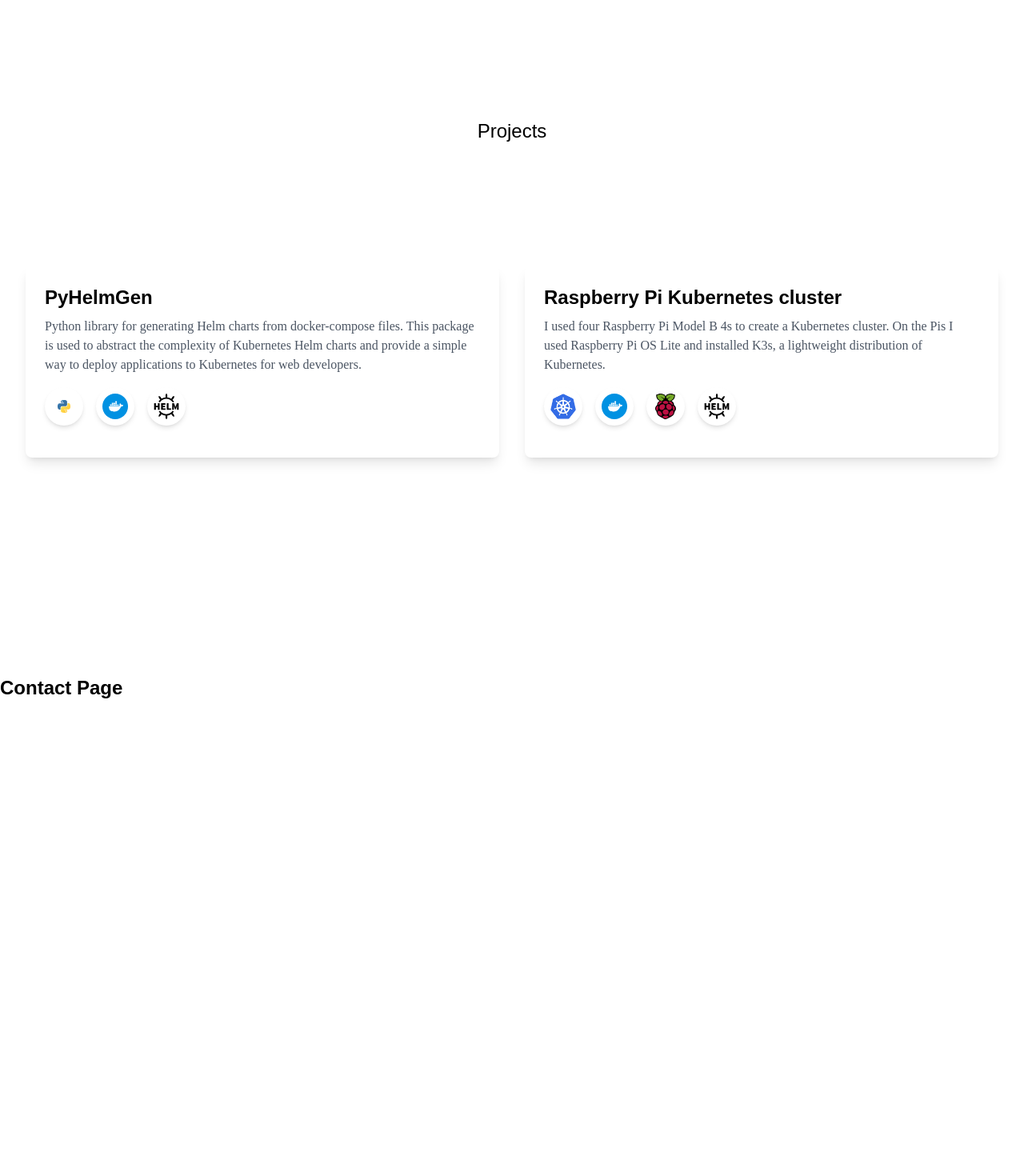
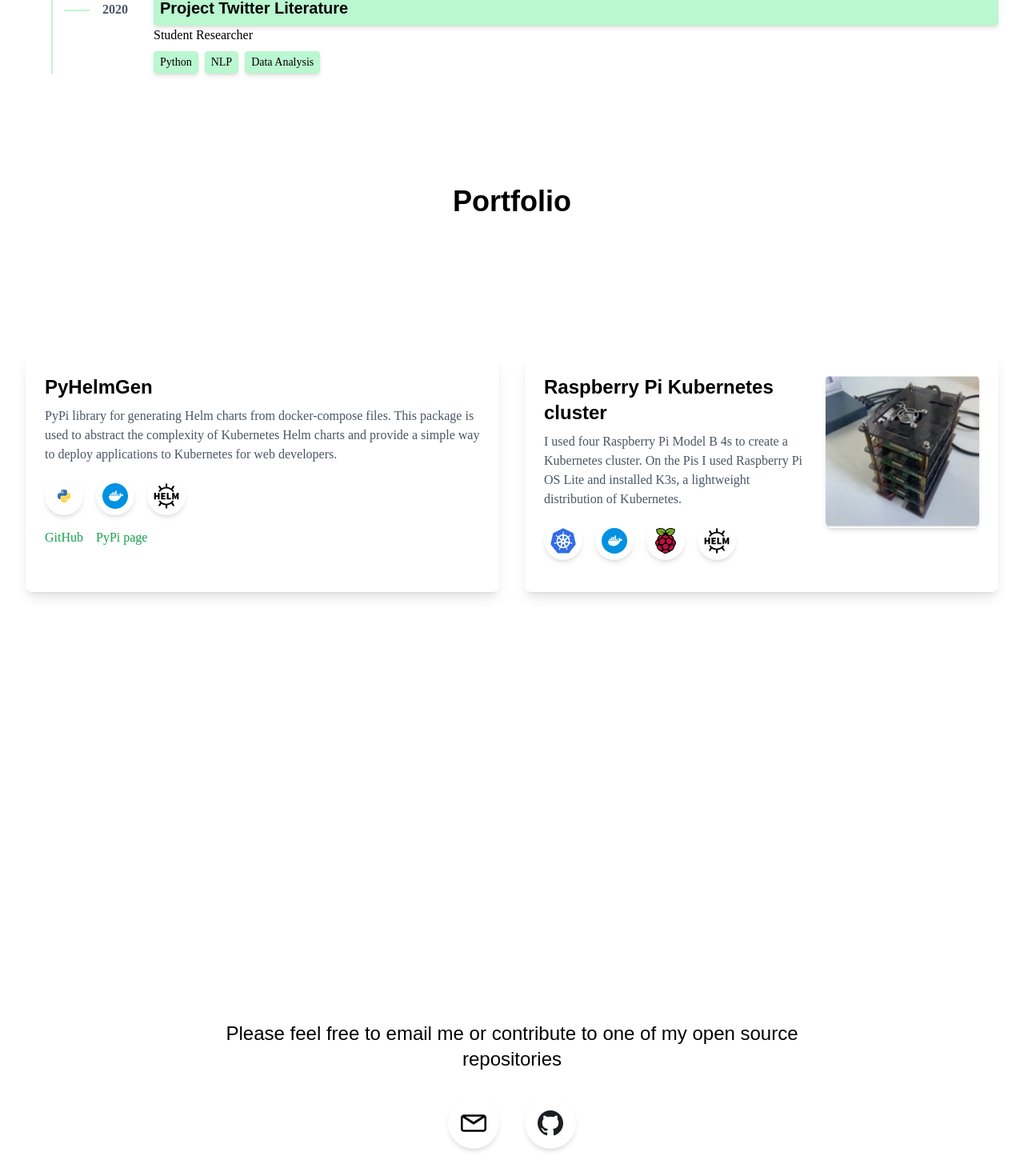
Before and after one commit to NickCaravias/nickcaravias.github.io, a React (Vite) app in the folder nick-caravias/: page / in a window 1280 px wide. Shown: the part 2052-3522 px from the top of the page at 80% size. Built offline with nearby package versions, Linux system fonts and the light colour scheme.

Commit message:
fix contact

```diff
--- a/nick-caravias/src/components/About.tsx
+++ b/nick-caravias/src/components/About.tsx
@@ -15,7 +15,9 @@
     <div className="p-8">
       <Introduction />
 
-      <h2 className="text-2xl font-bold mt-6 mb-2">Experience</h2>
+      <h2 className="text-4xl font-bold text-center py-8 mb-12">
+        Experience
+      </h2>
       <div className="relative">
         <div className="absolute left-8 top-0 bottom-0 w-0.5 bg-green-200"></div>
 
--- a/nick-caravias/src/components/Contact.tsx
+++ b/nick-caravias/src/components/Contact.tsx
@@ -1,5 +1,46 @@
+import emailIcon from '../assets/email.svg';
+import githubIcon from '../assets/github-octocat.svg';
+
 function Contact() {
-    return <h1 className="text-2xl font-bold">Contact Page</h1>;
-  }
+  return (
+    <div className="flex flex-col items-center justify-center min-h-screen p-8">
+      <h2 className="text-2xl text-center max-w-3xl mb-8 font-headers">
+        Please feel free to email me or contribute to one of my open source repositories
+      </h2>
 
-  export default Contact;
+      <div className="flex gap-8">
+        <a
+          href="mailto:nick.caravias@gmail.com"
+          className="transform transition-transform hover:scale-110"
+          aria-label="Email"
+        >
+          <div className="w-16 h-16 rounded-full bg-white shadow-md hover:shadow-lg transition-shadow duration-200 p-4 flex items-center justify-center">
+            <img
+              src={emailIcon}
+              alt="Email"
+              className="w-12 h-12"
+            />
+          </div>
+        </a>
+
+        <a
+          href="https://github.com/NickCaravias"
+          target="_blank"
+          rel="noopener noreferrer"
+          className="transform transition-transform hover:scale-110"
+          aria-label="GitHub"
+        >
+          <div className="w-16 h-16 rounded-full bg-white shadow-md hover:shadow-lg transition-shadow duration-200 p-4 flex items-center justify-center">
+            <img
+              src={githubIcon}
+              alt="GitHub"
+              className="w-12 h-12"
+            />
+          </div>
+        </a>
+      </div>
+    </div>
+  );
+}
+
+export default Contact;
--- a/nick-caravias/src/components/Portfolio.tsx
+++ b/nick-caravias/src/components/Portfolio.tsx
@@ -10,7 +10,7 @@
   const projects = [
     {
       title: "PyHelmGen",
-      description: "Python library for generating Helm charts from docker-compose files. This package is used to abstract the complexity of Kubernetes Helm charts and provide a simple way to deploy applications to Kubernetes for web developers.",
+      description: "PyPi library for generating Helm charts from docker-compose files. This package is used to abstract the complexity of Kubernetes Helm charts and provide a simple way to deploy applications to Kubernetes for web developers.",
       technologies: [
         { icon: pythonIcon, name: "Python" },
         { icon: dockerIcon, name: "Docker" },
@@ -35,9 +35,9 @@
   return (
     <>
       <div className="flex items-center justify-center min-h-[30vh] mb-4">
-        <h5 className="text-2xl text-center max-w-3xl">
-          Projects
-        </h5>
+      <h2 className="text-4xl font-bold text-center py-8 mb-12">
+        Portfolio
+      </h2>
       </div>
       <div className="p-8">
         <div className="grid grid-cols-1 md:grid-cols-2 gap-8">
--- a/nick-caravias/src/components/Project.tsx
+++ b/nick-caravias/src/components/Project.tsx
@@ -39,9 +39,38 @@
               </div>
             ))}
           </div>
-          {/* ...existing links code... */}
+          <div className="flex space-x-4">
+            {githubUrl && (
+              <a
+                href={githubUrl}
+                className="text-green-600 hover:text-green-800"
+                target="_blank"
+                rel="noopener noreferrer"
+              >
+                GitHub
+              </a>
+            )}
+            {demoUrl && (
+              <a
+                href={demoUrl}
+                className="text-green-600 hover:text-green-800"
+                target="_blank"
+                rel="noopener noreferrer"
+              >
+                PyPi page
+              </a>
+            )}
+          </div>
         </div>
-        {/* ...existing image code... */}
+        {image && (
+          <div className="flex-shrink-0 w-48">
+            <img
+              src={image}
+              alt={title}
+              className="w-full h-48 object-cover rounded-lg shadow-md"
+            />
+          </div>
+        )}
       </div>
     </div>
   );
```
